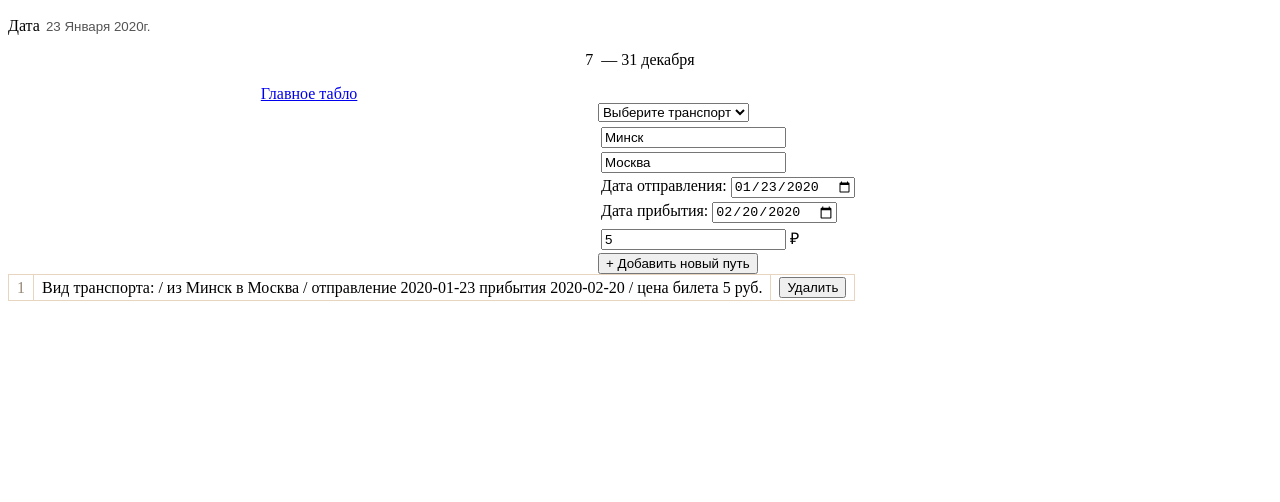
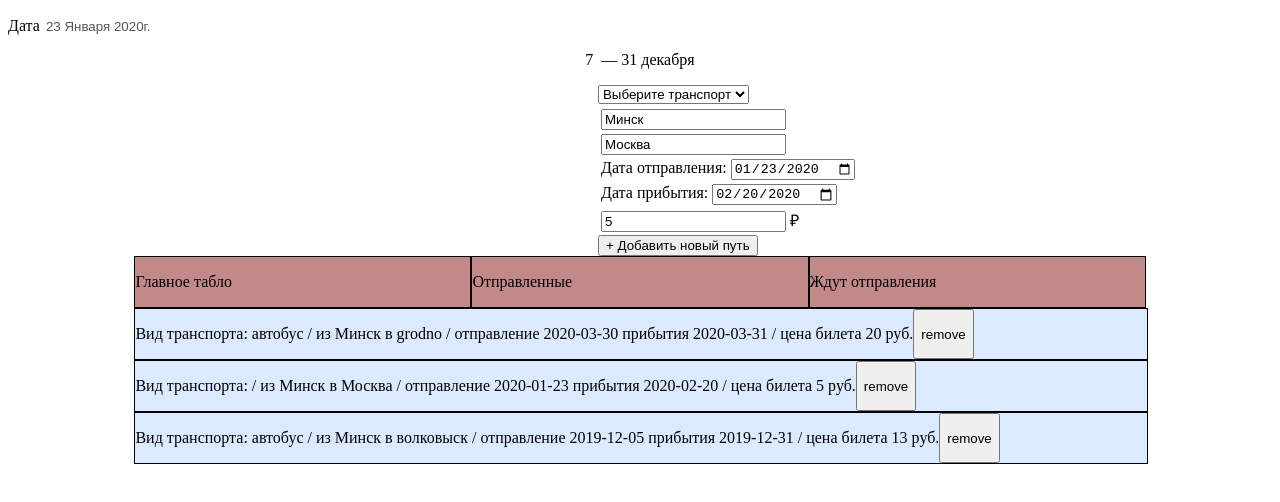
Before and after one commit to Yakubovich-siarhei/JSHW11, a website built with webpack: page JS2/public/index.html in a window 1280 px wide. Both pictures are taken after typing "5" into the empty fields and a click on the button "+ Добавить новый путь". Shown: the part 50-552 px from the top of the page. Built offline with nearby package versions, Linux system fonts and the light colour scheme.

Commit message:
дз_11   дз_10  дз_9

```diff
--- a/JS2/public/css/style.css
+++ b/JS2/public/css/style.css
@@ -11,15 +11,15 @@ header .top2 .add_route {
 	display: flex;
 	justify-content: center;
 }
-
+/*
 .demotable {
 	border-collapse: collapse;
 	counter-reset: schetchik;
-	/* счётчик с названием "schetchik" работает в рамках класса .demotable */
+	счётчик с названием "schetchik" работает в рамках класса .demotable
   }
   .demotable tr {
 	counter-increment: schetchik;
-	/* при встрече тега tr счётчик с названием "schetchik" увеличивается на единицу */
+	/* при встрече тега tr счётчик с названием "schetchik" увеличивается на единицу
   }
   .demotable td,
   .demotable tr:before {
@@ -28,11 +28,11 @@ header .top2 .add_route {
   }
   .demotable tr:before {
 	content: counter(schetchik);
-	/* значение счётчика с названием "schetchik" записывается в первую клетку строки */
+	/* значение счётчика с названием "schetchik" записывается в первую клетку строки
 	display: table-cell;
 	vertical-align: middle;
 	color: #978777;
-  }
+  } */
 
 
 .tbody tr button {
@@ -71,3 +71,58 @@ header .top2 .add_route {
   max-width:100%;
   height:auto;
 }
+
+#wrap {
+  display: none;
+}
+
+#wrap,
+.head,
+#tableAll {
+  width: 80%;
+  margin: 0 auto;
+}
+
+#tableSend,
+#tableWait {
+  width: 100%;
+}
+
+
+#wrap .nested {
+  background-color: rgba(175, 231, 173, 0.7);
+  border: 1px solid black;
+  display: flex;
+}
+
+#calendarForTasks {
+  display: none;
+}
+
+/* .tableAll #tableWait,
+.tableAll #tableSend {
+  width: 100%;
+} */
+
+/* #tableAll {
+  background-color: rgb(220, 234, 255);
+} */
+
+#tableAll .nested {
+  background-color: rgb(220, 234, 255);
+  width: 100%;
+  border: 1px solid black;
+  display: flex;
+}
+
+
+.head {
+  display: flex;
+}
+
+.tHead {
+  background-color: rgba(168, 87, 87, 0.7);
+  border: 1px solid black;
+  width: 33.3%;
+  height: 50px;
+}
--- a/JS2/public/index.html
+++ b/JS2/public/index.html
@@ -21,13 +21,12 @@
                 Дата <input id="mydate" style="border: none; background:none;" disabled>
             </form>
             <p>7 &nbsp;&mdash; 31 декабря</p>
+            <input type="date" value="2017-10-25" id="calendarForTasks">
+
         </div>
     </section>
 
     <section class="top2">
-        <nav>
-            <a href="#">Главное табло</a>
-        </nav>
         <div class="add_route">
             <div>
                 <table>
@@ -51,6 +50,59 @@
     </section>
 </header>
 
+
+
+<!-- <div id="top">1
+    <div id="nested">qwqwqw</div>
+    <div id="nested">qwqwqw</div>
+    <div id="nested">qwqwqw</div>
+    <div id="nested">qwqwqw</div>
+  </div> -->
+ <!-- <input type="button" value="Delete" id="remove"> -->
+    <div class="head">
+        <div id="tAll" class="tAll tHead">
+            <p>Главное табло</p>
+        </div>
+        <div id="tSend" class="tSend tHead">
+            <p>Отправленные</p>
+        </div>
+        <div id="tWait" class="tWait tHead">
+            <p>Ждут отправления</p>
+        </div>
+    </div>
+<div id="tableAll">
+    <div id="tableSend">
+        <div id="nested" class="nested">
+            <p>
+                Вид транспорта: автобус
+                / из Минск
+                в волковыск
+                / отправление 2019-12-05
+                прибытия 2019-12-31
+                / цена билета 13 руб.
+            </p>
+            <button class="remove">remove</button>
+        </div>
+    </div>
+    <div id="tableWait">
+        <div id="nested" class="nested">
+            <p>
+                Вид транспорта: автобус
+                / из Минск
+                в grodno
+                / отправление 2020-03-30
+                прибытия 2020-03-31
+                / цена билета 20 руб.
+            </p>
+            <button class="remove">remove</button>
+        </div>
+    </div>
+</div>
+<div id="wrap">
+
+</div>
+
+
 <section>
     <div>
       <span class="weather__city"></span>
@@ -64,13 +116,19 @@
       <span class="weather__wind_speed"></span>
     </div>
 </section>
-
-<div id="wrap">
-    <div id="table"></div>
-</div>
-
 <div id="outputDiv" class="outputDiv"></div>
 
-<script src="../bundle.js"></script>
+<script>
+function showCurrentDate(){
+	var d = new Date(),
+      new_value=d.toISOString().slice(0,10);
+
+		document.getElementById("calendarForTasks").value=new_value;
+}
+showCurrentDate();
+
+
+</script>
+
 </body>
 </html>
--- a/JS2/src/main.js
+++ b/JS2/src/main.js
@@ -2,36 +2,145 @@
 import './weather/weather';
 import './flikcapi/flicapi';
 
-function generateTable(){
+
+let mydate2 = document.getElementById('mydate');
+
+let table = document.getElementById('table');
+let tableSend = document.getElementById('tableSend');
+let tableWait = document.getElementById('tableWait');
+let logPersons = localStorage.getItem('tableLoad');
+let person = {};
+
+  let t;
+
+  function generateTable(){
+
+    var button = document.createElement("button");
+    button.innerHTML = "Do Something";
+    button.id = 'remove';
+
+
+    if (document.getElementById("t3").value >= document.getElementById("calendarForTasks").value) {
+      t = tableWait;
+    } else if (document.getElementById("t3").value <= document.getElementById("calendarForTasks").value) {
+      t = tableSend;
+    } console.log(t);
+
   let valueSelect = getValue();
-  for(let i = 0;i < arrTable.length; i++)
-  table.innerHTML = "";
-  table.innerHTML += '<table class="table demotable" id="myTable" >'+
-    '<tbody class="tbody">'+
-    '<tr class="tr">'+
-    '<td>'+
-    "Вид транспорта: " +valueSelect+
-    " / из "+document.getElementById("t1").value+
-    " в "+document.getElementById("t5").value+
-    " / отправление "+document.getElementById("t4").value+
-    " прибытия "+document.getElementById("t3").value+
-    " / цена билета "+document.getElementById("t6").value+ " руб."+
-    // '<button id="remove" name="remove">'+
-    // '</button>'+
-    '<td><input type="button" value="Удалить" id="remove"></td>'+
-    '</td>'+
-    '</tr>'+
-    '<tbody>'+
-    '</table>';
+  for(let i=0; i<person.length; i++)
+    t.innerHTML = "";
+    t.innerHTML +=
+    `<div class="td nested">
+        <p>
+          Вид транспорта: ${valueSelect}
+          / из ${document.getElementById("t1").value}
+          в ${document.getElementById("t5").value}
+          / отправление ${document.getElementById("t4").value}
+          прибытия ${document.getElementById("t3").value}
+          / цена билета ${document.getElementById("t6").value} руб.
+        </p>
+        <button class="remove">remove</button>
+    </div>`
+    // nested.appendChild(button)
+      person = {
+        name: valueSelect,
+        description: document.getElementById("t1").value,
+        area: document.getElementById("t5").value,
+        age: document.getElementById("t4").value,
+        growth: document.getElementById("t3").value,
+        inp: document.getElementById("t6").value
+    }
+    tableAll.innerHTML = tableWait.innerHTML + tableSend.innerHTML
+    console.log(person)
+    logPersons.push(person);
+    localStorage.setItem("tableLoad", JSON.stringify(logPersons));
+    console.log(logPersons)
+    return true;
+}
+
+document.getElementById('buttonTable').onclick = generateTable;
+
+document.querySelectorAll('.remove').onclick = function remove (){
+  let nested = document.querySelectorAll('.nested');
+  nested.parentNode.removeChild(nested);
 }
 
 
-document.getElementById('buttonTable').onclick = generateTable;
+tAll.addEventListener ("click",function (){
+  tableAll.innerHTML = tableWait.innerHTML + tableSend.innerHTML
+  tableAll.style.display = 'block'
+  tableSend.style.display = 'none'
+  tableWait.style.display = 'none'
+  wrap.style.display = 'none'
+});
 
-//масси в котором хрранится все
-let arrTable = [];
+tSend.addEventListener ("click",function (){
+  tableAll.style.display = 'none'
+  wrap.style.display = 'block'
+  wrap.innerHTML = tableSend.innerHTML
+  tableSend.style.display = 'block'
+  tableWait.style.display = 'none'
+  wrap.style.backgroundColor = 'white'
+});
+
+tWait.addEventListener ("click",function (){
+  tableAll.style.display = 'none'
+  wrap.style.display = 'block'
+  wrap.innerHTML = tableWait.innerHTML
+  tableSend.style.display = 'none'
+  tableWait.style.display = 'block'
+  wrap.style.backgroundColor = 'black'
+});
 
 
+// var d = document;
+
+// d.getElementById('remove').addEventListener ("click",function (){
+// 	var main_block = d.getElementById("container");
+// 	var blocks = main_block.children;
+// 	for (var i=blocks.length + 1; i >= 0; i--) {
+// 		if (i <= 1) break;
+// 		main_block.removeChild(blocks[i]);
+// 	}
+// });
+
+// document.getElementById('remove').addEventListener ("click",function (){
+//   let remove = document.querySelector('.demotable');
+// remove.remove();
+// });
+
+
+
+// document.getElementById('remove').addEventListener ("click",function (){
+// var x = document.getElementById('td');
+// x.parentNode.removeChild(x);
+// })
+
+// document.getElementById('remove').addEventListener ("click",function remove (){
+//   this.parentNode.parentNode.removeChild(this.parentNode);
+// });
+
+// document.getElementById('remove').addEventListener ("click",function remove (){
+// [].forEach.call( document.querySelectorAll('tr td:last-child'), function(td,i) {
+//        var parent = td.parentNode;
+//        parent.removeChild(td);
+//   });
+// });
+
+
+
+
+
+
+
+logPersons = JSON.parse(logPersons);
+
+if (logPersons === null) {
+    logPersons = [];
+}
+
+
+//value select
 function getValue() {
   let select = document.getElementById("select");
   let value = select.value;
@@ -40,6 +149,8 @@ function getValue() {
 
 
 document.getElementById("t4").valueAsDate = new Date();
+
+
 
 let time, hours, minutes, seconds, day, mouth, year;
 time=new Date();
```
